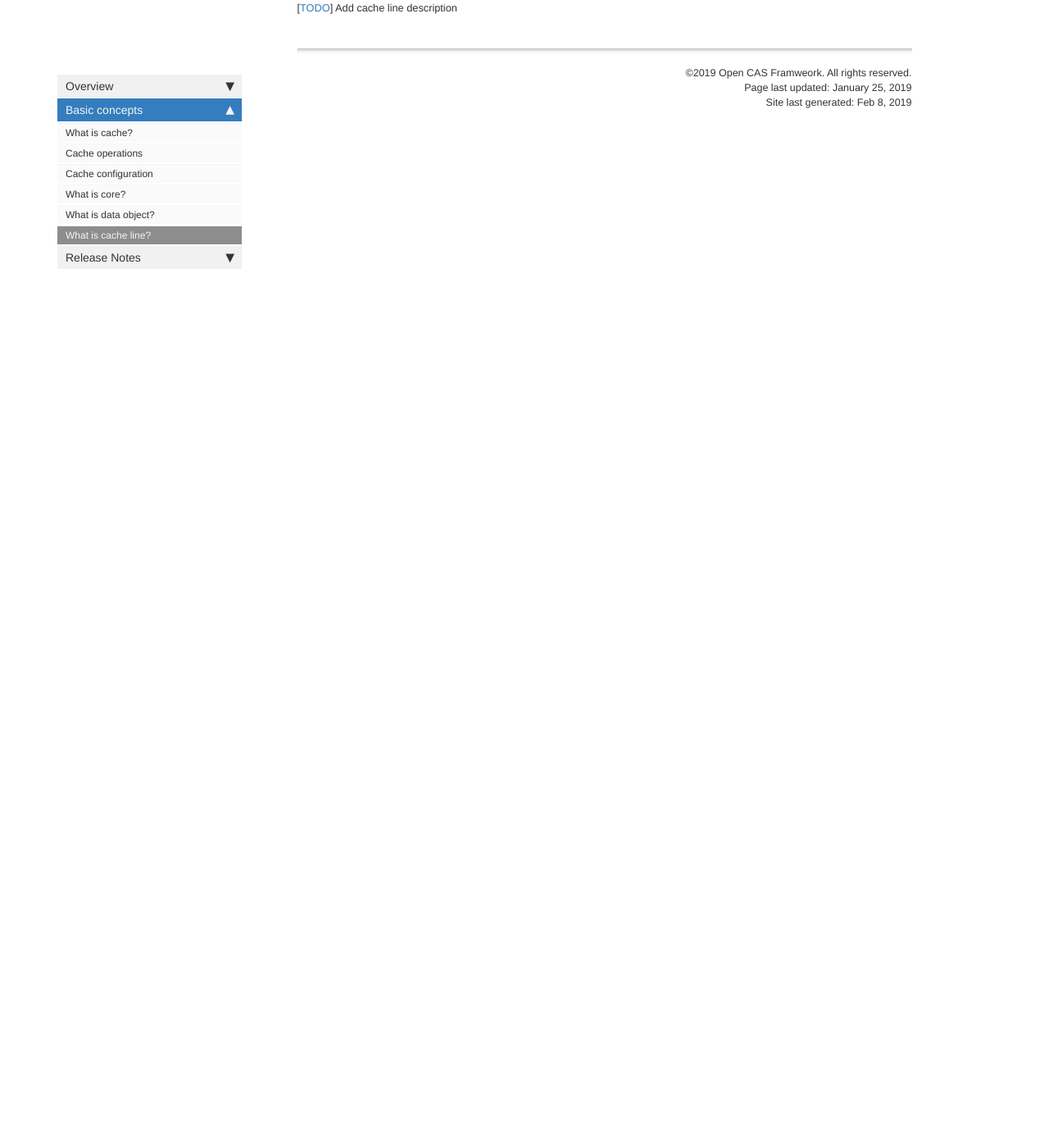
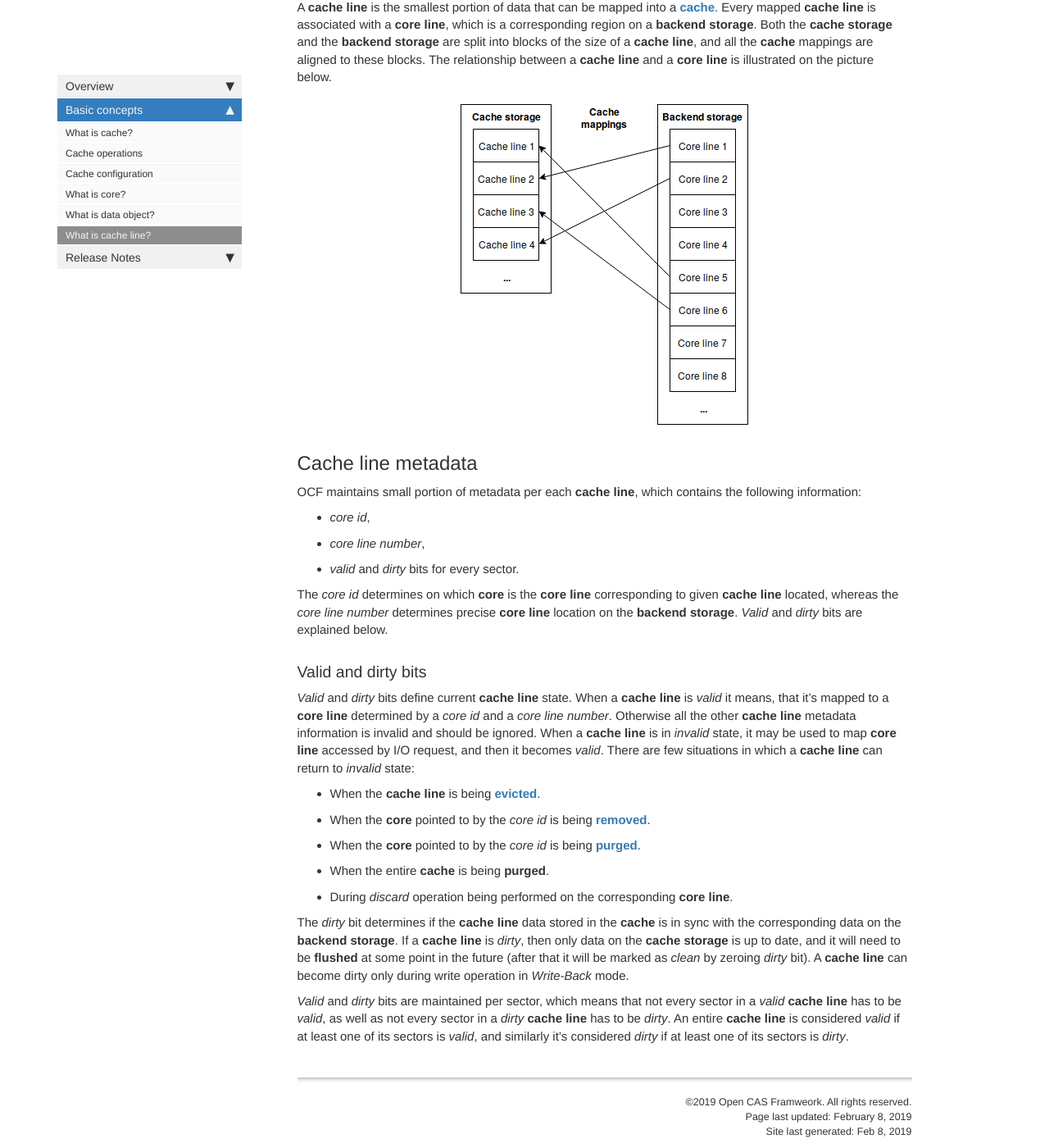
Before and after one commit to Open-CAS/open-cas.github.io, a Jekyll site: the page built from pages/basic_concepts/cache_line.md, in a window 1280 px wide and 1400 px high, scrolled down 143 px. Shown: the whole window at 82% size. Built offline with Jekyll 4.4.1, drawn with Linux system fonts in a browser that asks for light colours; nearby versions of some CDN libraries; comment, search, counter and statistics services are not loaded; before the commit the page ends 900 px from its top, so only the background shows below that.

Commit message:
Add "What is cache line?" page
Signed-off-by: Robert Baldyga <robert.baldyga@intel.com>

```diff
--- a/pages/basic_concepts/cache_line.md
+++ b/pages/basic_concepts/cache_line.md
@@ -1,8 +1,62 @@
 ---
 title: What is cache line?
-last_updated: January 25, 2019
+last_updated: February 8, 2019
 toc: false
 permalink: cache_line.html
 ---
 
-<small>[[TODO](/authoring.html)] Add cache line description</small>
+A **cache line** is the smallest portion of data that can be mapped
+into a [**cache**](/cache.html). Every mapped **cache line** is
+associated with a **core line**, which is a corresponding region on a
+**backend storage**. Both the **cache storage** and the **backend storage**
+are split into blocks of the size of a **cache line**, and all the
+**cache** mappings are aligned to these blocks. The relationship between
+a **cache line** and a **core line** is illustrated on the picture below.
+
+<center><img src="images/cache_line.png"></center>
+
+## Cache line metadata
+
+OCF maintains small portion of metadata per each **cache line**, which
+contains the following information:
+- *core id*,
+- *core line number*,
+- *valid* and *dirty* bits for every sector.
+
+The *core id* determines on which **core** is the **core line**
+corresponding to given **cache line** located, whereas the *core line
+number* determines precise **core line** location on the **backend
+storage**. *Valid* and *dirty* bits are explained below.
+
+### Valid and dirty bits
+
+*Valid* and *dirty* bits define current **cache line** state. When a
+**cache line** is *valid* it means, that it's mapped to a **core line**
+determined by a *core id* and a *core line number*. Otherwise all the
+other **cache line** metadata information is invalid and should be ignored.
+When a **cache line** is in *invalid* state, it may be used to map **core
+line** accessed by I/O request, and then it becomes *valid*. There are
+few situations in which a **cache line** can return to *invalid* state:
+- When the **cache line** is being [**evicted**](/cache_operations.html).
+- When the **core** pointed to by the *core id* is being
+  [**removed**](/cache_management.html).
+- When the **core** pointed to by the *core id* is being
+  [**purged**](/cache_operations.html).
+- When the entire **cache** is being **purged**.
+- During *discard* operation being performed on the corresponding **core
+  line**.
+
+The *dirty* bit determines if the **cache line** data stored in the
+**cache** is in sync with the corresponding data on the **backend storage**.
+If a **cache line** is *dirty*, then only data on the **cache storage**
+is up to date, and it will need to be **flushed** at some point in the
+future (after that it will be marked as *clean* by zeroing *dirty* bit).
+A **cache line** can become dirty only during write operation in *Write-Back*
+mode.
+
+*Valid* and *dirty* bits are maintained per sector, which means that
+not every sector in a *valid* **cache line** has to be *valid*, as well
+as not every sector in a *dirty* **cache line** has to be *dirty*. An
+entire **cache line** is considered *valid* if at least one of its
+sectors is *valid*, and similarly it's considered *dirty* if at least
+one of its sectors is *dirty*.
```
Also changed, not shown: pages/basic_concepts/cache_management.md (added, +9 -0 lines), pages/basic_concepts/data_object_operations.md (added, +8 -0 lines), images/cache_line.png (added).
